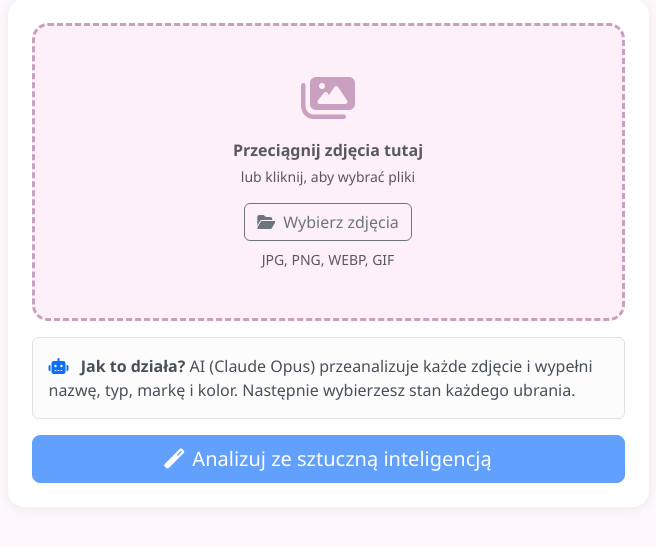
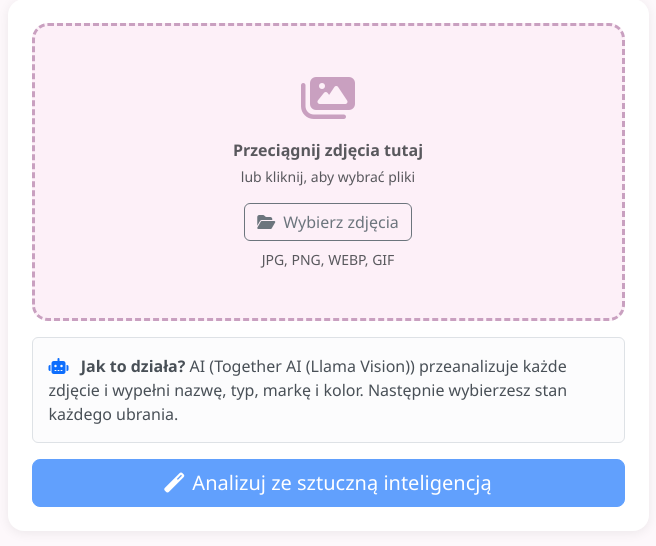
Before and after one commit to anetasztanka10250/projekty-ai, a Flask app: page /dodaj in a window 1280 px wide. Shown: the part 143-689 px from the top of the page, without its empty margins (312-968 px from the left). Run offline with Flask 3, Linux system fonts and the light colour scheme.

Commit message:
Aktualizuje nazwę AI w szablonie dodaj.html z Claude Opus na Together AI (Llama Vision)
Co-Authored-By: Claude Sonnet 4.6 <noreply@anthropic.com>

```diff
--- a/szafa/templates/dodaj.html
+++ b/szafa/templates/dodaj.html
@@ -36,7 +36,7 @@
 
                 <div class="alert alert-light border mt-3 mb-3">
                     <i class="fas fa-robot text-primary me-2"></i>
-                    <strong>Jak to działa?</strong> AI (Claude Opus) przeanalizuje każde zdjęcie
+                    <strong>Jak to działa?</strong> AI (Together AI (Llama Vision)) przeanalizuje każde zdjęcie
                     i wypełni nazwę, typ, markę i kolor. Następnie wybierzesz stan każdego ubrania.
                 </div>
 
```
